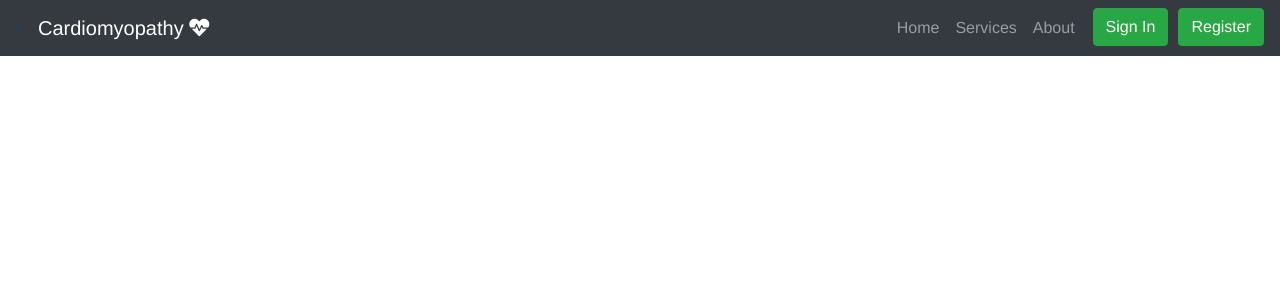
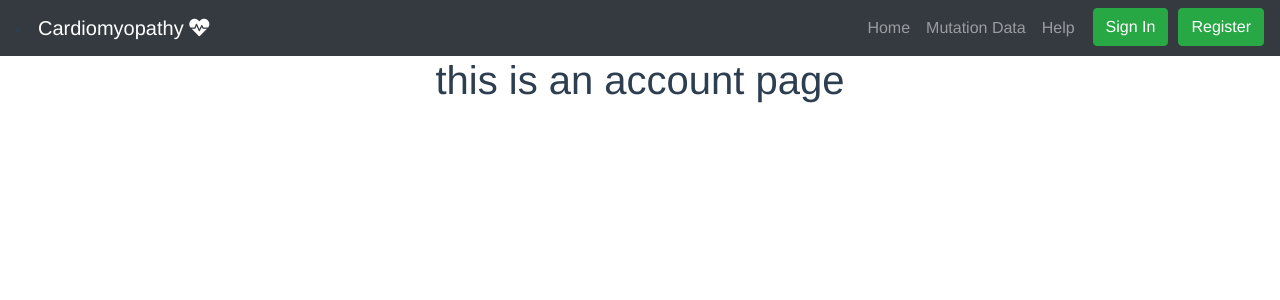
Before and after one commit to FaizanK001/uni-project, a Vue app: page /account in a window 1280 px wide. Shown: the top 300 px of the page. Built offline with nearby package versions, Linux system fonts and the light colour scheme.

Commit message:
Changed names of pages 'About' and 'Services'; + added 'Account' page, added appropriate routes

```diff
--- a/src/components/Navbar.vue
+++ b/src/components/Navbar.vue
@@ -3,22 +3,25 @@
 <!-- Navigation -->
 <nav class="navbar navbar-expand-sm bg-dark navbar-dark">
   <li class="nav-item active">
-      <a class="navbar-brand" to="/">Cardiomyopathy  <i class="fas fa-heartbeat"></i>  </a>
+    <a class="navbar-brand" to="/">Cardiomyopathy <i class="fas fa-heartbeat"></i></a>
   </li>
+
   <ul class="navbar-nav  ml-auto">
     <li class="nav-item">
       <router-link class="nav-link" to="/">Home</router-link>
     </li>
     <li class="nav-item">
-      <router-link class="nav-link" to="/services">Services</router-link>
+      <router-link class="nav-link" to="/mutation-data">Mutation Data</router-link>
     </li>
     <li class="nav-item">
-     <router-link class="nav-link" to="/about">About</router-link>
+      <router-link class="nav-link" to="/help">Help</router-link>
     </li>
+
+
+
     <li>
       <router-link  class="btn btn-success" to="/login">Sign In</router-link>
     </li>
-
     <li>
       <router-link class="btn btn-success" to="/register">Register</router-link>
     </li>
--- a/src/router/index.js
+++ b/src/router/index.js
@@ -1,8 +1,9 @@
 import { createRouter, createWebHistory } from 'vue-router'
 import Home from '../views/Home.vue'
-import Services from '../views/Services.vue'
+import Mutation_data from '../views/Mutation-data.vue'
 import Login from '../views/Login.vue'
 import Register from '../views/Register.vue'
+import Account from '../views/Account.vue'
 
 const routes = [
   {
@@ -11,17 +12,17 @@ const routes = [
     component: Home
   },
   {
-    path: '/about',
-    name: 'About',
+    path: '/help',
+    name: 'Help',
     // route level code-splitting
     // this generates a separate chunk (about.[hash].js) for this route
     // which is lazy-loaded when the route is visited.
-    component: () => import(/* webpackChunkName: "about" */ '../views/About.vue')
+    component: () => import(/* webpackChunkName: "about" */ '../views/Help.vue')
   },
   {
-    path: '/services',
-    name: 'Services',
-    component: Services
+    path: '/mutation-data',
+    name: 'Mutation-data',
+    component: Mutation_data
   },
   {
     path: '/login',
@@ -32,6 +33,11 @@ const routes = [
     path: '/register',
     name: 'Register',
     component: Register
+  },
+  {
+    path: '/account',
+    name: 'Account',
+    component: Account
   }
 
 ]
--- /dev/null
+++ b/src/views/Account.vue
@@ -0,0 +1,18 @@
+<template>
+  <div class="account">
+
+    <h1>this is an account page</h1>
+  </div>
+</template>
+
+<script>
+// @ is an alias to /src
+
+
+export default {
+  name: 'Account',
+  components: {
+
+  }
+}
+</script>
```
Also changed, not shown: src/views/Help.vue (renamed from src/views/About.vue), src/views/Mutation-data.vue (renamed from src/views/Services.vue). Lines whose indentation alone changed are shown as unchanged.
